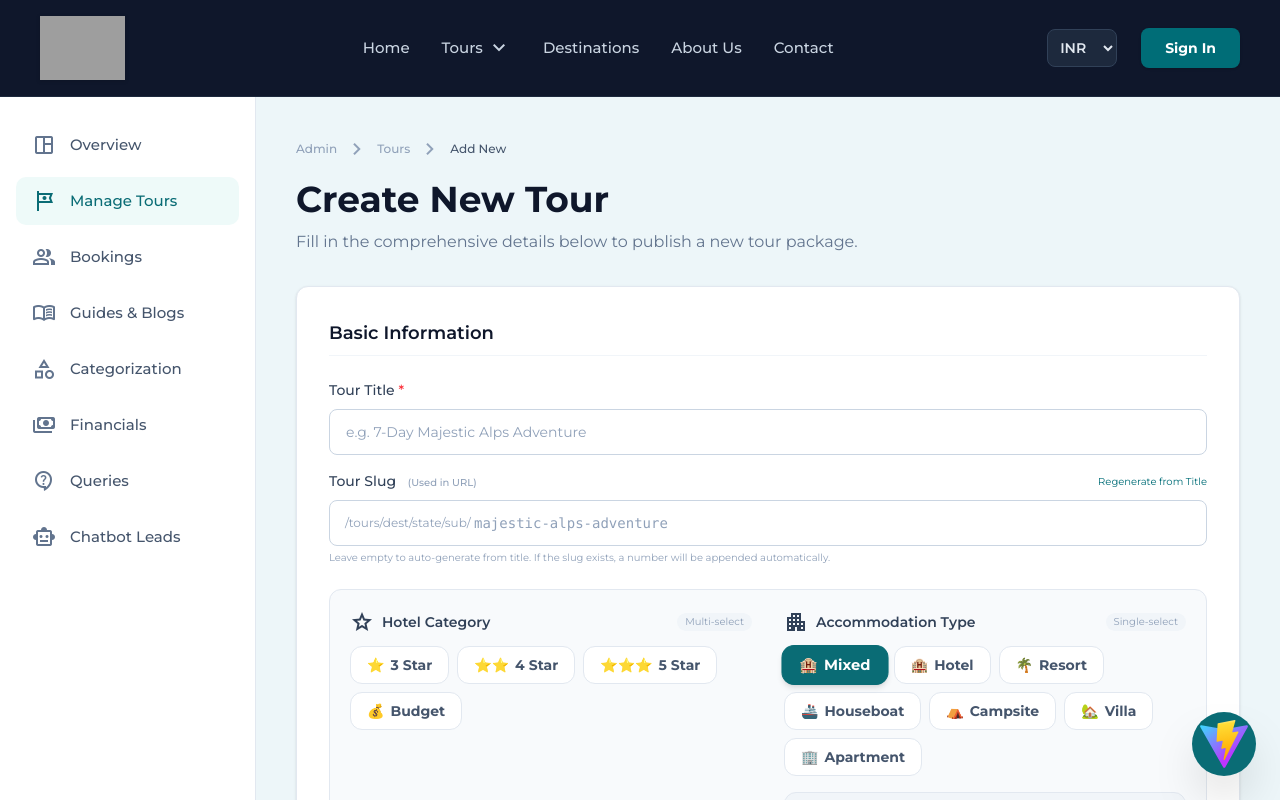
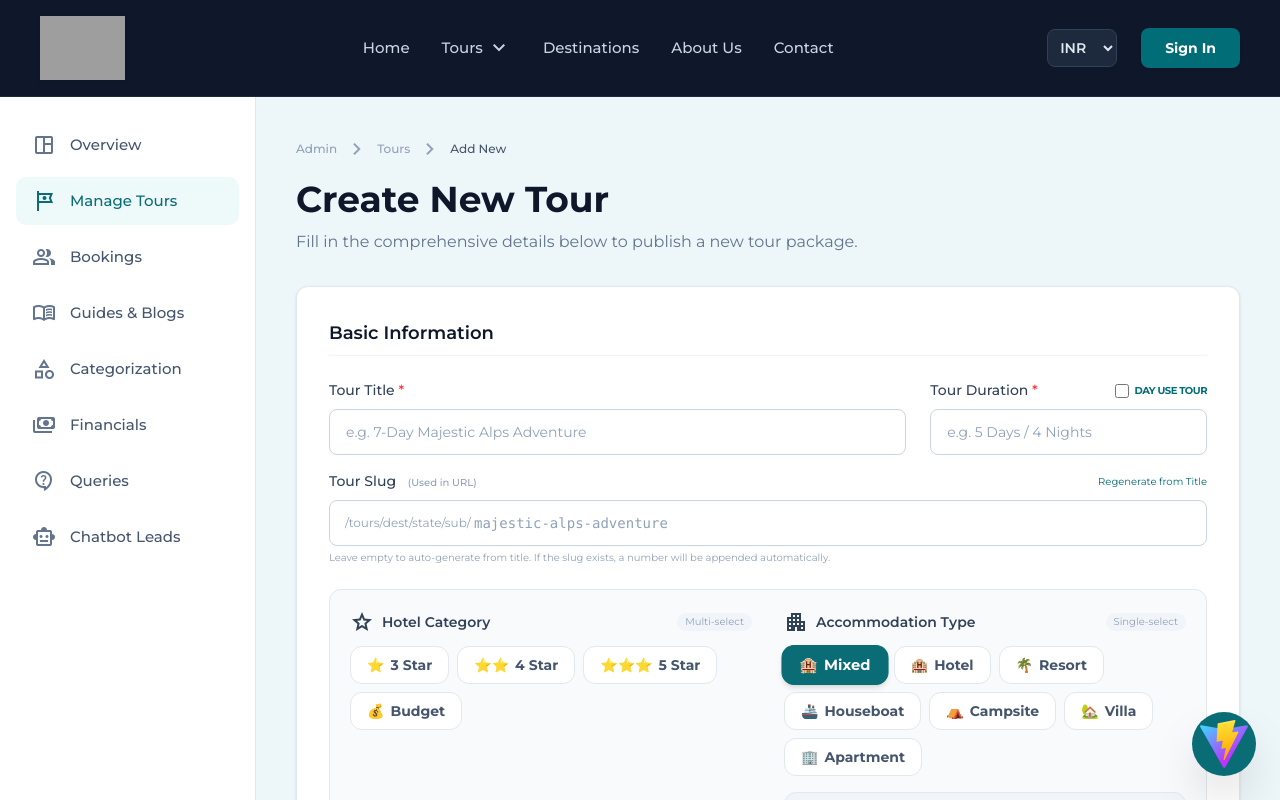
Before and after one commit to rammimankotia-prog/Beautiful-India, a React (Vite) app: page /admin/tours/new in a window 1280 px wide. Shown: the top 800 px of the page. Built offline with nearby package versions, Linux system fonts and the light colour scheme; grey boxes are pictures that could not be loaded.

Commit message:
feat: restructure tour title/duration layout and add day-use logic

```diff
--- a/src/pages/AdminNewTourUploadForm.jsx
+++ b/src/pages/AdminNewTourUploadForm.jsx
@@ -51,6 +51,8 @@ const AdminNewTourUploadForm = () => {
     availableFrom: '',
     availableTo: '',
     cityPath: '',
+    duration: '',
+    isDayTour: false,
     hotelCategory: [],
     accommodationType: 'mixed',
     mixedAccommodations: [],
@@ -545,7 +547,8 @@ const AdminNewTourUploadForm = () => {
 <div className="grid grid-cols-1 md:grid-cols-2 gap-6">
 {/* Title */}
 <div className="col-span-1 md:col-span-2 space-y-4">
-  <label className="flex flex-col flex-1">
+  <div className="grid grid-cols-1 md:grid-cols-3 gap-6">
+    <label className="flex flex-col md:col-span-2">
       <span className="text-slate-700 dark:text-slate-300 text-sm font-medium leading-normal pb-2">Tour Title <span className="text-red-500">*</span></span>
       <input
         name="title"
@@ -558,6 +561,31 @@ const AdminNewTourUploadForm = () => {
       />
     </label>
 
+    <div className="flex flex-col">
+      <div className="flex items-center justify-between pb-2">
+        <span className="text-slate-700 dark:text-slate-300 text-sm font-medium leading-normal">Tour Duration <span className="text-red-500">*</span></span>
+        <label className="flex items-center gap-1.5 cursor-pointer group">
+          <input
+            type="checkbox"
+            name="isDayTour"
+            checked={formData.isDayTour}
+            onChange={(e) => setFormData(prev => ({ ...prev, isDayTour: e.target.checked }))}
+            className="w-3.5 h-3.5 rounded border-slate-300 text-primary focus:ring-primary focus:ring-offset-0 cursor-pointer"
+          />
+          <span className="text-[10px] font-bold text-primary uppercase tracking-tighter group-hover:text-primary/80 transition-colors">Day Use Tour</span>
+        </label>
+      </div>
+      <input
+        name="duration"
+        value={formData.duration || ''}
+        onChange={handleChange}
+        className="w-full rounded-lg border border-slate-300 dark:border-slate-700 bg-white dark:bg-slate-800 text-slate-900 dark:text-white px-4 py-3 text-sm focus:border-primary focus:outline-none focus:ring-1 focus:ring-primary placeholder-slate-400 dark:placeholder-slate-500 transition-colors"
+        placeholder="e.g. 5 Days / 4 Nights"
+        type="text"
+      />
+    </div>
+  </div>
+
   <label className="flex flex-col flex-1">
     <div className="flex items-center justify-between pb-2">
       <span className="text-slate-700 dark:text-slate-300 text-sm font-medium leading-normal">Tour Slug <span className="text-[10px] text-slate-400 ml-2">(Used in URL)</span></span>
@@ -591,11 +619,9 @@ const AdminNewTourUploadForm = () => {
 <div className="col-span-1 md:col-span-2 grid grid-cols-1 md:grid-cols-2 gap-8 bg-slate-50 dark:bg-slate-800/30 p-5 rounded-xl border border-slate-200 dark:border-slate-700">
 
   {(() => {
-    const isSameDayTour = (formData.duration || '').toLowerCase().includes('same day') || (formData.duration || '').toLowerCase().includes('1 day');
-
     return (
       <>
-        {!isSameDayTour && (
+        {!formData.isDayTour && (
           <>
             <div>
               <p className="text-sm font-semibold text-slate-700 dark:text-slate-300 mb-3 flex items-center gap-2">
@@ -850,22 +876,8 @@ const AdminNewTourUploadForm = () => {
   Pricing & Duration
 </h2>
 <div className="grid grid-cols-1 md:grid-cols-2 gap-6">
-{/* Duration */}
-<div>
-<label className="flex flex-col flex-1">
-<span className="text-slate-700 dark:text-slate-300 text-sm font-medium leading-normal pb-2">Tour Duration <span className="text-red-500">*</span></span>
-<input
-  name="duration"
-  value={formData.duration || ''}
-  onChange={handleChange}
-  className="w-full rounded-lg border border-slate-300 dark:border-slate-700 bg-white dark:bg-slate-800 text-slate-900 dark:text-white px-4 py-3 text-sm focus:border-primary focus:outline-none focus:ring-1 focus:ring-primary placeholder-slate-400 dark:placeholder-slate-500 transition-colors"
-  placeholder="e.g. 5 Days / 4 Nights"
-  type="text"
-/>
-</label>
-</div>
   {/* Price Category */}
-<div>
+  <div className="md:col-span-2">
     <label className="flex flex-col flex-1">
       <span className="text-slate-700 dark:text-slate-300 text-sm font-medium leading-normal pb-2">Price Category</span>
       <select
@@ -1134,8 +1146,7 @@ const AdminNewTourUploadForm = () => {
 
 {/* ── ACCOMMODATION STYLE CHIPS ── */}
 {(() => {
-  const isSameDayTour = (formData.duration || '').toLowerCase().includes('same day') || (formData.duration || '').toLowerCase().includes('1 day');
-  if (isSameDayTour) return null;
+  if (formData.isDayTour) return null;
 
   return (
     <div>
```
Lines whose indentation alone changed are shown as unchanged.
